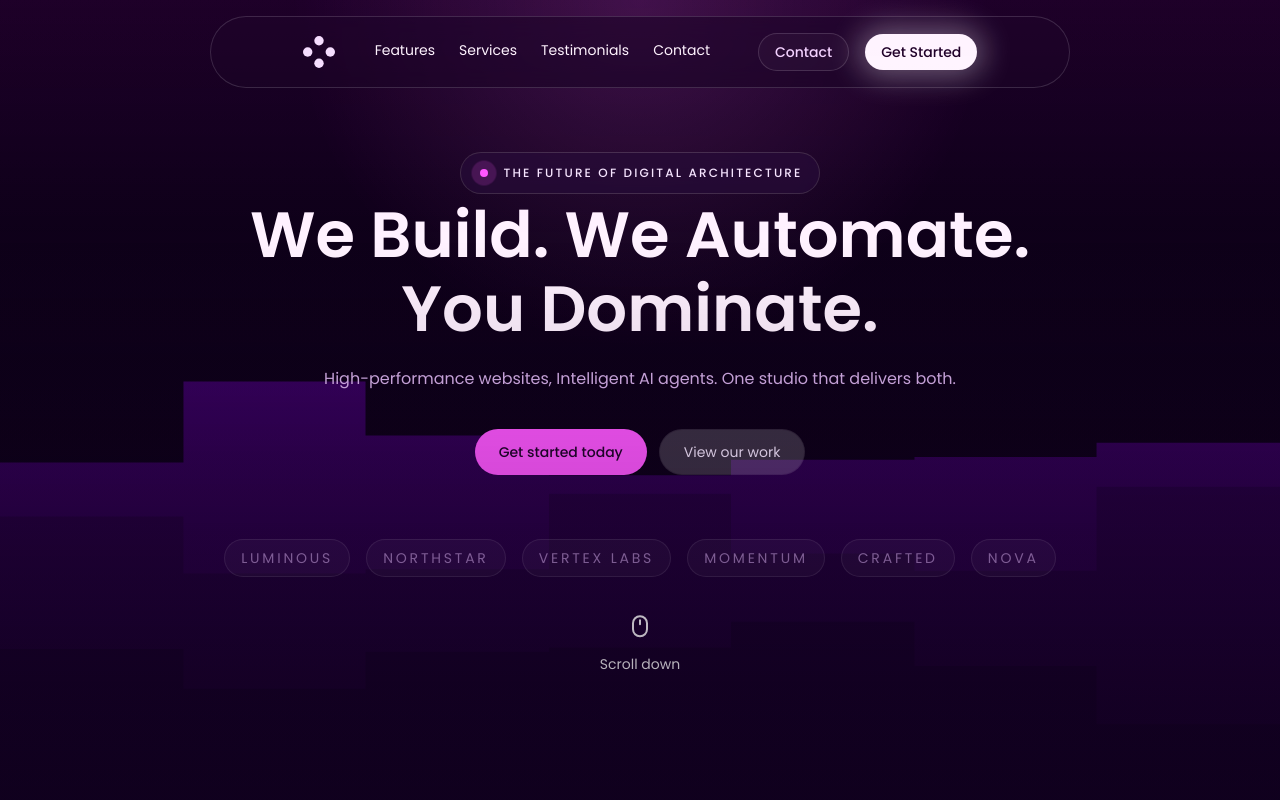
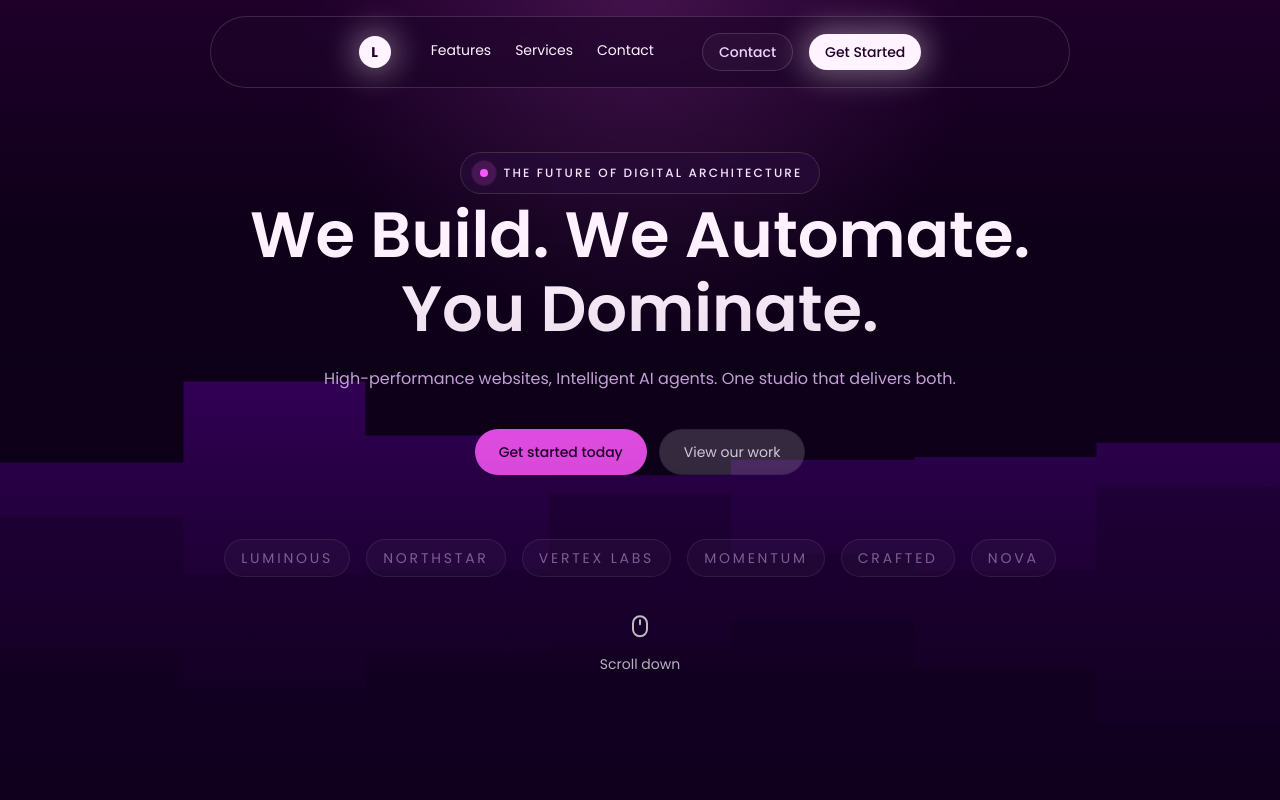
Before and after one commit to shamran86/Agency, a React (Vite) app: page / in a window 1280 px wide. Shown: the top 800 px of the page. Built offline with nearby package versions, Linux system fonts and the light colour scheme.

Commit message:
updated nav bar

```diff
--- a/src/data/siteContent.js
+++ b/src/data/siteContent.js
@@ -1,7 +1,6 @@
 export const navigationItems = [
   { label: 'Features', href: '#features' },
   { label: 'Services', href: '#services' },
-  { label: 'Testimonials', href: '#testimonials' },
   { label: 'Contact', href: '#contact' },
 ]
 
--- a/src/sections/hero/components/HeroNavbar.jsx
+++ b/src/sections/hero/components/HeroNavbar.jsx
@@ -4,12 +4,9 @@ import { navigationItems } from '../../../data/siteContent'
 function BrandIcon() {
   return (
     <a href="/" aria-label="Agency home" className="shrink-0">
-      <svg width="32" height="32" viewBox="0 0 32 32" fill="none">
-        <circle cx="4.706" cy="16" r="4.706" fill="#F6E8FF" />
-        <circle cx="16.001" cy="4.706" r="4.706" fill="#F6E8FF" />
-        <circle cx="16.001" cy="27.294" r="4.706" fill="#F6E8FF" />
-        <circle cx="27.294" cy="16" r="4.706" fill="#F6E8FF" />
-      </svg>
+      <div className="flex h-8 w-8 items-center justify-center rounded-full bg-white shadow-[0_0_30px_7px_rgba(255,255,255,0.35)] transition duration-300 hover:bg-[#f7ebff] hover:shadow-[0_0_30px_14px_rgba(255,255,255,0.45)]">
+        <span className="text-sm font-bold text-[#16001f]">L</span>
+      </div>
     </a>
   )
 }
```
